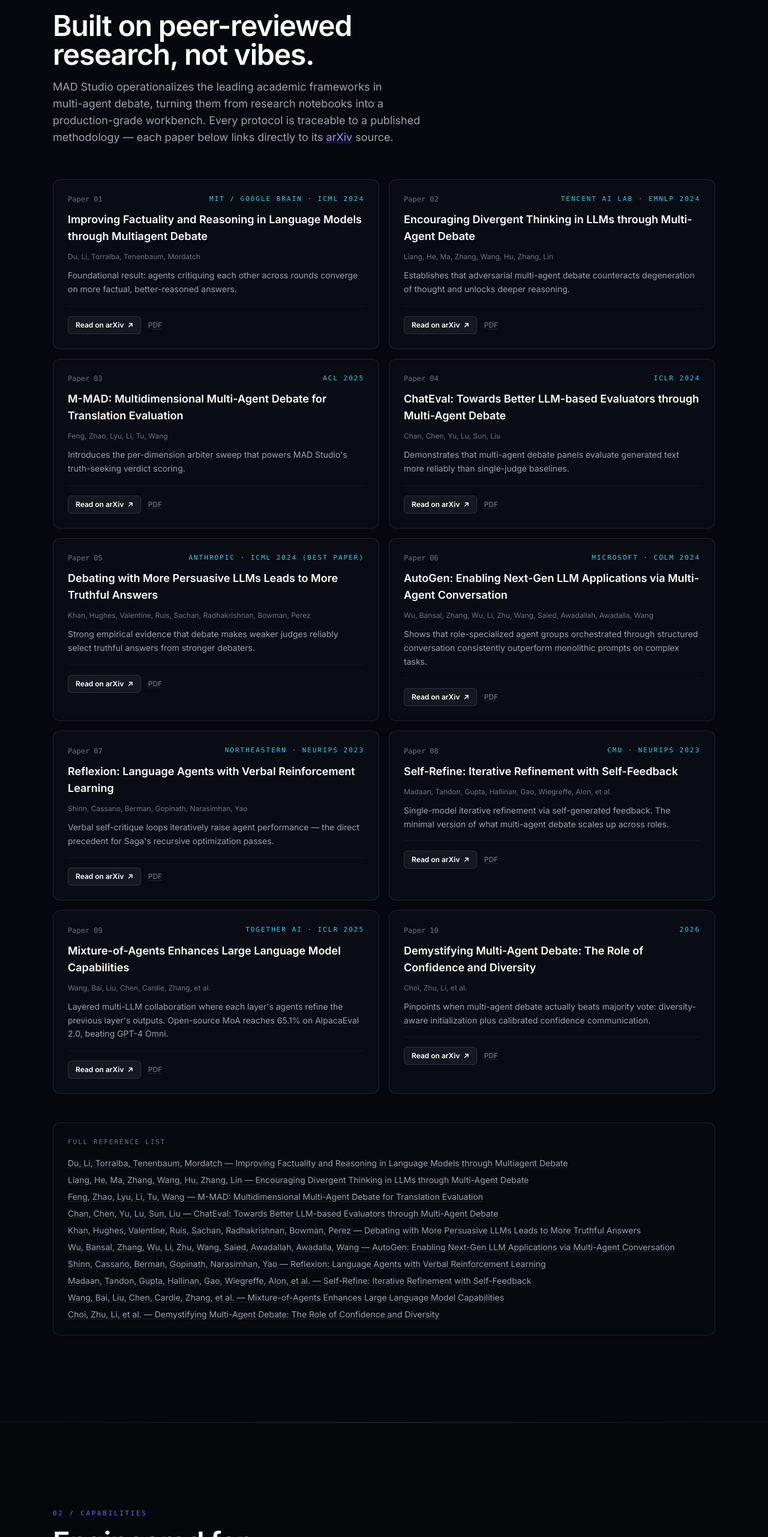
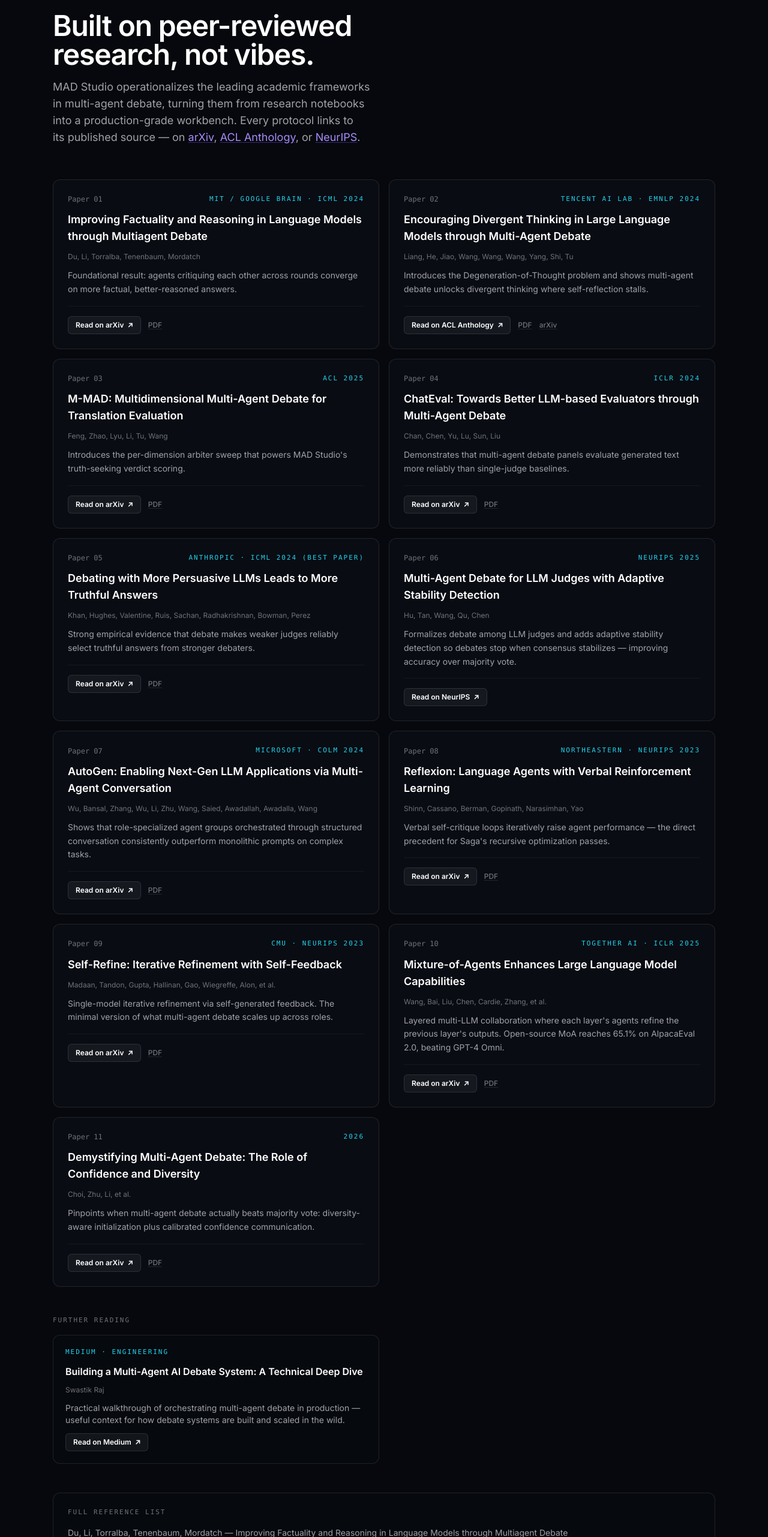
Before and after one commit to Andruuid/MADStudioLandingPage, a Next.js app: page / in a window 1280 px wide. Shown: the part 1164-3726 px from the top of the page at 60% size. Built offline with nearby package versions, Linux system fonts and the light colour scheme; no server answers.

Commit message:
Add NeurIPS 2025, ACL Anthology, and Medium references to Science section
Co-authored-by: Cursor <cursoragent@cursor.com>

```diff
--- a/components/FAQ.tsx
+++ b/components/FAQ.tsx
@@ -65,7 +65,7 @@ export default function FAQ() {
                       href="#science"
                       className="text-xs font-medium text-zinc-500 underline decoration-white/10 underline-offset-2 transition hover:text-accent-glow"
                     >
-                      See all 10 foundational papers ↓
+                      See all 11 foundational papers ↓
                     </a>
                   </p>
                 )}
--- a/components/Science.tsx
+++ b/components/Science.tsx
@@ -1,6 +1,52 @@
-import { arxivPdfUrl, papers } from "@/lib/papers";
+import {
+  furtherReading,
+  papers,
+  pdfLink,
+  primaryLinkLabel,
+} from "@/lib/papers";
+
+function PaperLinks({ href, extraLinks }: { href: string; extraLinks?: { label: string; href: string }[] }) {
+  const pdf = pdfLink(href);
+
+  return (
+    <div className="mt-1 flex flex-wrap items-center gap-3 border-t border-white/5 pt-4">
+      <a
+        href={href}
+        target="_blank"
+        rel="noopener noreferrer"
+        className="inline-flex items-center gap-1.5 rounded-md border border-white/10 bg-white/5 px-3 py-1.5 text-xs font-semibold text-white transition hover:border-accent/60 hover:bg-accent/10"
+      >
+        {primaryLinkLabel(href)}
+        <span aria-hidden>↗</span>
+      </a>
+      {pdf && (
+        <a
+          href={pdf}
+          target="_blank"
+          rel="noopener noreferrer"
+          className="text-xs font-medium text-zinc-500 underline decoration-white/10 underline-offset-2 transition hover:text-accent-glow"
+        >
+          PDF
+        </a>
+      )}
+      {extraLinks?.map((link) => (
+        <a
+          key={link.href}
+          href={link.href}
+          target="_blank"
+          rel="noopener noreferrer"
+          className="text-xs font-medium text-zinc-500 underline decoration-white/10 underline-offset-2 transition hover:text-accent-glow"
+        >
+          {link.label}
+        </a>
+      ))}
+    </div>
+  );
+}
 
 export default function Science() {
+  const allReferences = [...papers, ...furtherReading];
+
   return (
     <section
       id="science"
@@ -17,8 +63,8 @@ export default function Science() {
           <p className="text-balance text-zinc-400 md:text-lg">
             MAD Studio operationalizes the leading academic frameworks in
             multi-agent debate, turning them from research notebooks into a
-            production-grade workbench. Every protocol is traceable to a
-            published methodology — each paper below links directly to its{" "}
+            production-grade workbench. Every protocol links to its published
+            source — on{" "}
             <a
               href="https://arxiv.org"
               target="_blank"
@@ -26,8 +72,26 @@ export default function Science() {
               className="text-accent-glow underline decoration-accent/40 underline-offset-2 transition hover:text-white"
             >
               arXiv
-            </a>{" "}
-            source.
+            </a>
+            ,{" "}
+            <a
+              href="https://aclanthology.org"
+              target="_blank"
+              rel="noopener noreferrer"
+              className="text-accent-glow underline decoration-accent/40 underline-offset-2 transition hover:text-white"
+            >
+              ACL Anthology
+            </a>
+            , or{" "}
+            <a
+              href="https://neurips.cc"
+              target="_blank"
+              rel="noopener noreferrer"
+              className="text-accent-glow underline decoration-accent/40 underline-offset-2 transition hover:text-white"
+            >
+              NeurIPS
+            </a>
+            .
           </p>
         </div>
 
@@ -62,43 +126,62 @@ export default function Science() {
               <p className="text-sm leading-relaxed text-zinc-400">
                 {paper.note}
               </p>
-              <div className="mt-1 flex flex-wrap items-center gap-3 border-t border-white/5 pt-4">
-                <a
-                  href={paper.href}
-                  target="_blank"
-                  rel="noopener noreferrer"
-                  className="inline-flex items-center gap-1.5 rounded-md border border-white/10 bg-white/5 px-3 py-1.5 text-xs font-semibold text-white transition hover:border-accent/60 hover:bg-accent/10"
-                >
-                  Read on arXiv
-                  <span aria-hidden>↗</span>
-                </a>
-                <a
-                  href={arxivPdfUrl(paper.href)}
-                  target="_blank"
-                  rel="noopener noreferrer"
-                  className="text-xs font-medium text-zinc-500 underline decoration-white/10 underline-offset-2 transition hover:text-accent-glow"
-                >
-                  PDF
-                </a>
-              </div>
+              <PaperLinks href={paper.href} extraLinks={paper.extraLinks} />
             </li>
           ))}
         </ol>
+
+        <div className="mt-12">
+          <h3 className="font-mono text-[11px] uppercase tracking-[0.18em] text-zinc-500">
+            Further reading
+          </h3>
+          <ul className="mt-4 grid gap-4 md:grid-cols-2">
+            {furtherReading.map((item) => (
+              <li
+                key={item.id}
+                className="glow-border flex flex-col gap-3 rounded-xl border border-white/10 bg-ink-900/60 p-5"
+              >
+                <span className="font-mono text-[11px] uppercase tracking-[0.18em] text-accent-cyan">
+                  {item.venue}
+                </span>
+                <a
+                  href={item.href}
+                  target="_blank"
+                  rel="noopener noreferrer"
+                  className="text-base font-semibold leading-snug text-white transition hover:text-accent-glow"
+                >
+                  {item.title}
+                </a>
+                <p className="text-xs text-zinc-500">{item.authors}</p>
+                <p className="text-sm text-zinc-400">{item.note}</p>
+                <a
+                  href={item.href}
+                  target="_blank"
+                  rel="noopener noreferrer"
+                  className="inline-flex w-fit items-center gap-1.5 rounded-md border border-white/10 bg-white/5 px-3 py-1.5 text-xs font-semibold text-white transition hover:border-accent/60 hover:bg-accent/10"
+                >
+                  Read on Medium
+                  <span aria-hidden>↗</span>
+                </a>
+              </li>
+            ))}
+          </ul>
+        </div>
 
         <div className="mt-12 rounded-xl border border-white/10 bg-ink-900/60 p-6">
           <h3 className="font-mono text-[11px] uppercase tracking-[0.18em] text-zinc-500">
             Full reference list
           </h3>
           <ul className="mt-4 space-y-2 text-sm">
-            {papers.map((paper) => (
-              <li key={`ref-${paper.id}`}>
+            {allReferences.map((ref) => (
+              <li key={`ref-${ref.id}`}>
                 <a
-                  href={paper.href}
+                  href={ref.href}
                   target="_blank"
                   rel="noopener noreferrer"
                   className="text-zinc-400 underline decoration-white/10 underline-offset-2 transition hover:text-accent-glow"
                 >
-                  {paper.authors} — {paper.title}
+                  {ref.authors} — {ref.title}
                 </a>
               </li>
             ))}
--- a/lib/faq.ts
+++ b/lib/faq.ts
@@ -24,8 +24,12 @@ export const faqs = [
         href: "https://arxiv.org/abs/2305.14325",
       },
       {
-        label: "Khan et al. — Debating with More Persuasive LLMs (ICML 2024 Best Paper)",
-        href: "https://arxiv.org/abs/2402.06782",
+        label: "Liang et al. — Multi-Agent Debate / DoT (EMNLP 2024)",
+        href: "https://aclanthology.org/2024.emnlp-main.992/",
+      },
+      {
+        label: "Hu et al. — LLM Judges with Adaptive Stability (NeurIPS 2025)",
+        href: "https://neurips.cc/virtual/2025/loc/san-diego/poster/117644",
       },
       {
         label: "Feng et al. — M-MAD dimension-sweep arbiter (ACL 2025)",
--- a/lib/papers.ts
+++ b/lib/papers.ts
@@ -1,3 +1,8 @@
+export type PaperLink = {
+  label: string;
+  href: string;
+};
+
 export type Paper = {
   id: string;
   title: string;
@@ -5,6 +10,7 @@ export type Paper = {
   venue: string;
   href: string;
   note: string;
+  extraLinks?: PaperLink[];
 };
 
 export const papers: Paper[] = [
@@ -20,11 +26,18 @@ export const papers: Paper[] = [
   {
     id: "liang-2024",
     title:
-      "Encouraging Divergent Thinking in LLMs through Multi-Agent Debate",
-    authors: "Liang, He, Ma, Zhang, Wang, Hu, Zhang, Lin",
+      "Encouraging Divergent Thinking in Large Language Models through Multi-Agent Debate",
+    authors:
+      "Liang, He, Jiao, Wang, Wang, Wang, Yang, Shi, Tu",
     venue: "Tencent AI Lab · EMNLP 2024",
-    href: "https://arxiv.org/abs/2305.19118",
-    note: "Establishes that adversarial multi-agent debate counteracts degeneration of thought and unlocks deeper reasoning.",
+    href: "https://aclanthology.org/2024.emnlp-main.992/",
+    extraLinks: [
+      {
+        label: "arXiv",
+        href: "https://arxiv.org/abs/2305.19118",
+      },
+    ],
+    note: "Introduces the Degeneration-of-Thought problem and shows multi-agent debate unlocks divergent thinking where self-reflection stalls.",
   },
   {
     id: "m-mad-2025",
@@ -53,6 +66,15 @@ export const papers: Paper[] = [
     venue: "Anthropic · ICML 2024 (Best Paper)",
     href: "https://arxiv.org/abs/2402.06782",
     note: "Strong empirical evidence that debate makes weaker judges reliably select truthful answers from stronger debaters.",
+  },
+  {
+    id: "hu-2025",
+    title:
+      "Multi-Agent Debate for LLM Judges with Adaptive Stability Detection",
+    authors: "Hu, Tan, Wang, Qu, Chen",
+    venue: "NeurIPS 2025",
+    href: "https://neurips.cc/virtual/2025/loc/san-diego/poster/117644",
+    note: "Formalizes debate among LLM judges and adds adaptive stability detection so debates stop when consensus stabilizes — improving accuracy over majority vote.",
   },
   {
     id: "autogen-2024",
@@ -99,6 +121,32 @@ export const papers: Paper[] = [
   },
 ];
 
+export const furtherReading = [
+  {
+    id: "medium-debate-deep-dive",
+    title: "Building a Multi-Agent AI Debate System: A Technical Deep Dive",
+    authors: "Swastik Raj",
+    venue: "Medium · Engineering",
+    href: "https://medium.com/@swastikraj619/building-a-multi-agent-ai-debate-system-a-technical-deep-dive-e0ebf64d8180",
+    note: "Practical walkthrough of orchestrating multi-agent debate in production — useful context for how debate systems are built and scaled in the wild.",
+  },
+];
+
 export function arxivPdfUrl(absUrl: string): string {
   return absUrl.replace("/abs/", "/pdf/");
 }
+
+export function primaryLinkLabel(href: string): string {
+  if (href.includes("arxiv.org")) return "Read on arXiv";
+  if (href.includes("aclanthology.org")) return "Read on ACL Anthology";
+  if (href.includes("neurips.cc")) return "Read on NeurIPS";
+  return "Read paper";
+}
+
+export function pdfLink(href: string): string | null {
+  if (href.includes("arxiv.org/abs/")) return arxivPdfUrl(href);
+  if (href.includes("aclanthology.org") && !href.endsWith(".pdf")) {
+    return href.endsWith("/") ? `${href.slice(0, -1)}.pdf` : `${href}.pdf`;
+  }
+  return null;
+}
```
